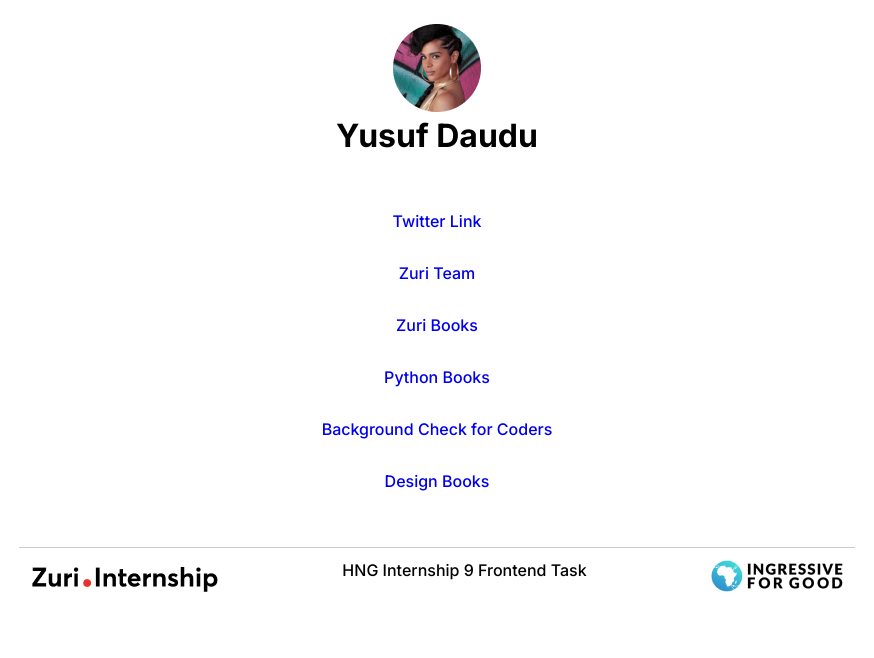
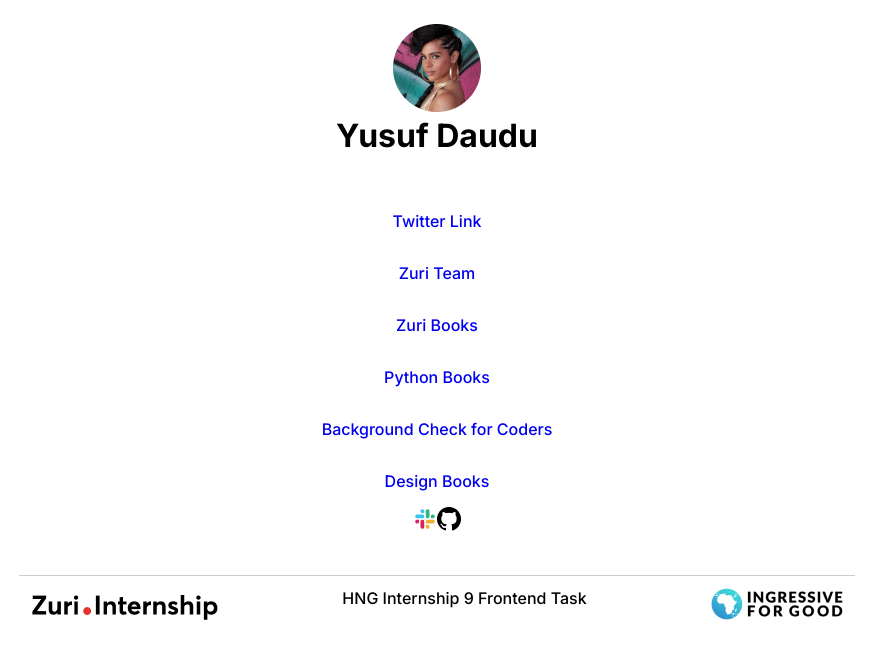
Before and after one commit to dyCodes/linktree-hngi9, a JavaScript app: page / in a window 1280 px wide. Shown: the top 658 px of the page, without its empty margins (203-1077 px from the left). Built offline with nearby package versions, Linux system fonts and the light colour scheme; the HTML template or start-up script is replaced by a standard one.

Commit message:
Add social links

```diff
--- a/src/App.js
+++ b/src/App.js
@@ -43,7 +43,13 @@
         </section>
 
         <section className="social">
+          <a href="#dycodes" className="social-link">
+            <img src={slackIcon} alt="slack" />
+          </a>
 
+          <a href="https://github.com/dycodes" className="social-link">
+            <img src={github} alt="github" />
+          </a>
         </section>
       </main>
 
```
